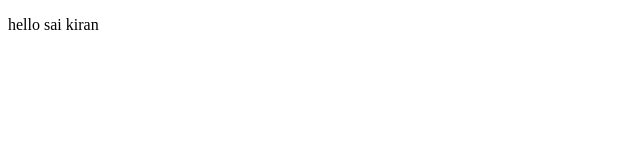
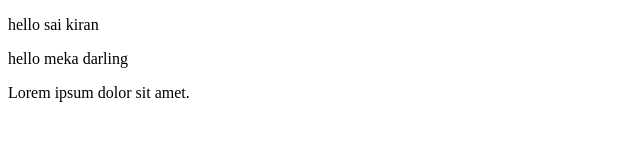
Before and after one commit to saikiran54-arch/mekha, a plain HTML site: page index.html in a window 1280 px wide. Shown: the whole page, without its empty margins (0-640 px from the left). Drawn offline with Linux system fonts and the light colour scheme.

Commit message:
added meka darki

```diff
--- a/index.html
+++ b/index.html
@@ -8,5 +8,8 @@
 </head>
 <body>
     <p>hello sai kiran</p>
+    <p>hello meka darling
+    </p>
+    <p>Lorem ipsum dolor sit amet.</p>
 </body>
 </html>
```
